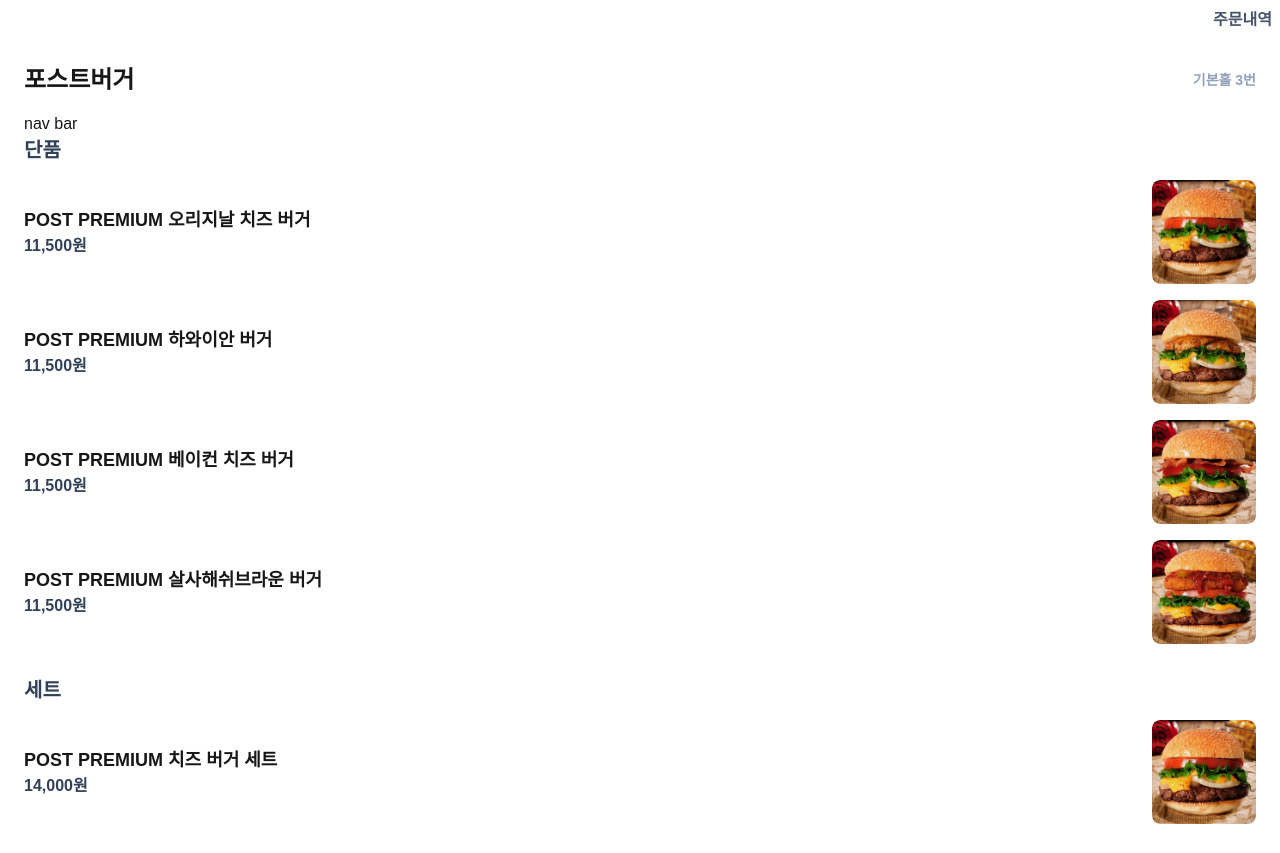
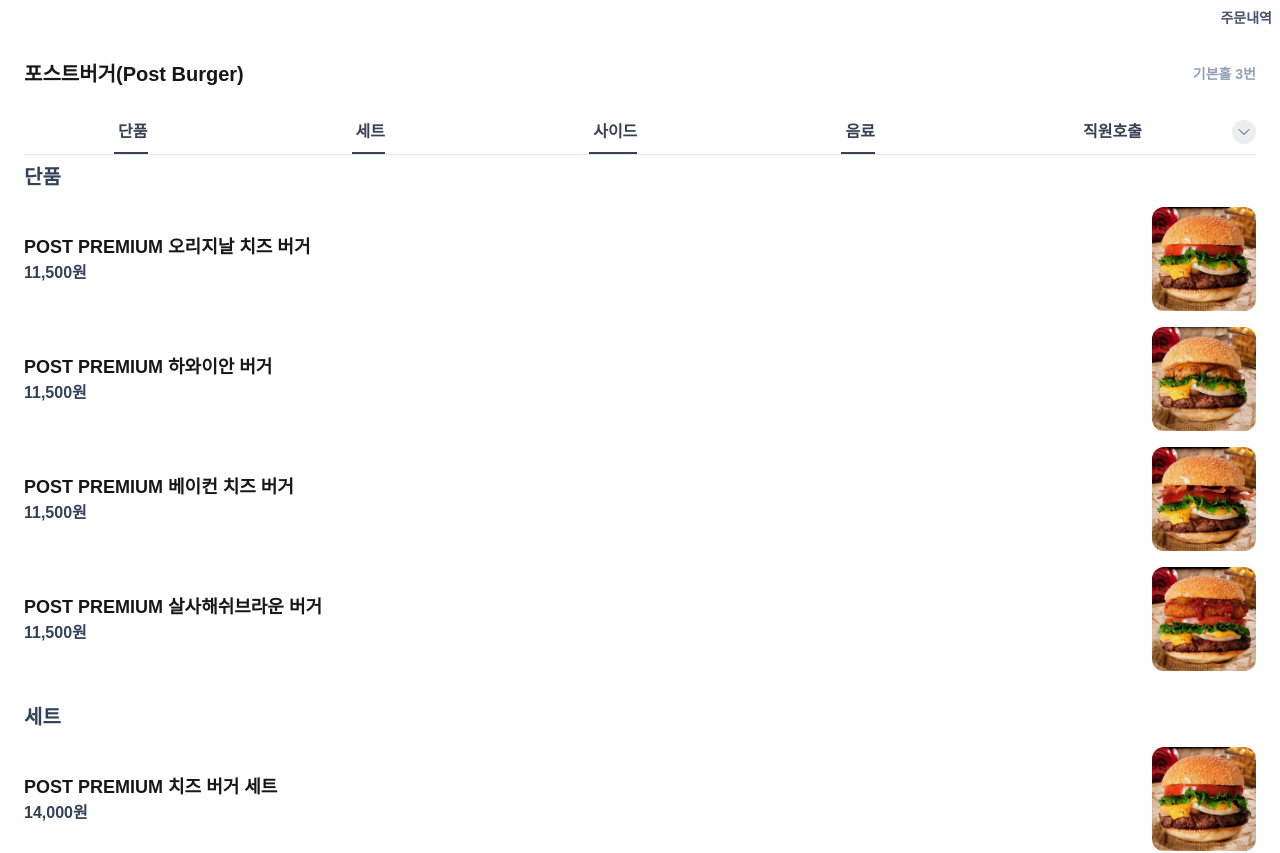
Before and after one commit to table-order/table-order, a Next.js app: page / in a window 1280 px wide. Shown: the top 853 px of the page. Built offline with nearby package versions, Linux system fonts and the light colour scheme.

Commit message:
chore: 텍스트 사이즈등 ui 수정, 더미 데이터 추가

```diff
--- a/app/components/MainHeader.tsx
+++ b/app/components/MainHeader.tsx
@@ -10,10 +10,10 @@
     <div className="flex justify-between items-center p-1 text-slate-600">
       {pathname !== "/" && (
         <button onClick={() => router.back()}>
-          <ChevronLeftIcon className="size-8" />
+          <ChevronLeftIcon className="size-6" />
         </button>
       )}
-      <p className="ml-auto font-semibold p-1">주문내역</p>
+      <p className="ml-auto text-sm font-semibold p-1">주문내역</p>
     </div>
   );
 }
--- a/app/components/MenuItem.tsx
+++ b/app/components/MenuItem.tsx
@@ -16,7 +16,7 @@
   return (
     <Link
       href={`/menu/${menu.id}`}
-      className="flex items-center justify-between gap-6 cursor-pointer"
+      className="flex items-center justify-between gap-4 cursor-pointer"
     >
       <div className="flex flex-col">
         <h2 className="text-lg whitespace-normal break-words font-semibold">
@@ -31,7 +31,7 @@
           src={menu.imageUrl}
           alt={menu.name}
           fill
-          className="rounded-lg"
+          className="rounded-xl"
           style={{
             objectFit: "cover",
           }}
--- a/app/components/MenuList.tsx
+++ b/app/components/MenuList.tsx
@@ -57,6 +57,54 @@
     imageUrl: "/images/salsa-burger.jpg",
     category: "단품",
   },
+  {
+    id: 8,
+    name: "POST PREMIUM 치즈 버거 세트",
+    price: 14000,
+    description: "세트: 햄버거+음료+케이준프라이",
+    imageUrl: "/images/burger.jpg",
+    category: "세트",
+  },
+  {
+    id: 9,
+    name: "POST PREMIUM 치즈 버거 세트",
+    price: 14000,
+    description: "세트: 햄버거+음료+케이준프라이",
+    imageUrl: "/images/burger.jpg",
+    category: "세트",
+  },
+  {
+    id: 10,
+    name: "POST PREMIUM 치즈 버거 세트",
+    price: 14000,
+    description: "세트: 햄버거+음료+케이준프라이",
+    imageUrl: "/images/burger.jpg",
+    category: "세트",
+  },
+  {
+    id: 11,
+    name: "POST PREMIUM 치즈 버거 세트",
+    price: 14000,
+    description: "세트: 햄버거+음료+케이준프라이",
+    imageUrl: "/images/burger.jpg",
+    category: "세트",
+  },
+  {
+    id: 12,
+    name: "POST PREMIUM 치즈 버거 세트",
+    price: 14000,
+    description: "세트: 햄버거+음료+케이준프라이",
+    imageUrl: "/images/burger.jpg",
+    category: "세트",
+  },
+  {
+    id: 13,
+    name: "POST PREMIUM 치즈 버거 세트",
+    price: 14000,
+    description: "세트: 햄버거+음료+케이준프라이",
+    imageUrl: "/images/burger.jpg",
+    category: "세트",
+  },
 ];
 
 export default function MenuList() {
@@ -69,7 +117,7 @@
   }, {} as Record<string, typeof menuData>);
 
   return (
-    <div className="flex flex-col gap-8">
+    <div className="flex flex-col gap-8 pb-[680px]">
       {Object.entries(groupedMenuData).map(([category, menus]) => (
         <div key={category} id={category}>
           <h2 className="text-xl font-bold mb-4 text-slate-700">{category}</h2>
--- a/app/page.tsx
+++ b/app/page.tsx
@@ -1,32 +1,16 @@
-// import MenuList from "./components/MenuList";
-
-// export default function Home() {
-//   return (
-//     <div>
-//       <main>
-//         <div className="flex justify-between">
-//           <p>가게 이름</p>
-//           <p>기본홀 3번</p>
-//         </div>
-//         <div>네브바</div>
-//         <div>공지</div>
-//         <MenuList />
-//       </main>
-//     </div>
-//   );
-// }
 import MenuList from "./components/MenuList";
+import NavBar from "./components/NavBar";
 
 export default function Home() {
   return (
     <div>
       <main className="p-6">
         <div className="flex justify-between items-center mb-4">
-          <p className="text-2xl font-semibold">포스트버거</p>
+          <p className="text-xl font-semibold">포스트버거(Post Burger)</p>
           <p className="text-sm font-semibold text-slate-400">기본홀 3번</p>
         </div>
+        <NavBar />
         {/* <div>공지</div> */}
-        <div>nav bar</div>
         <MenuList />
       </main>
     </div>
```
